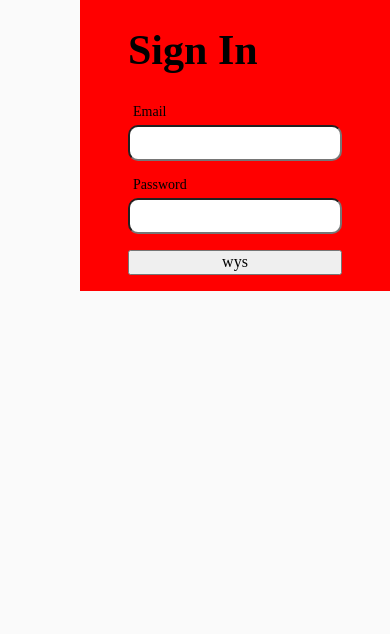
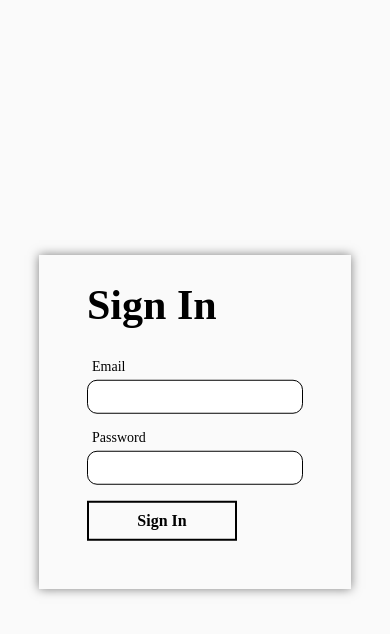
Before and after one commit to rvfvl/Fitness-Tracker, a React (Create React App) app: page /signin in a window 390 px wide. Shown: the top 634 px of the page. Built offline with nearby package versions, Linux system fonts and the light colour scheme; grey boxes are pictures that could not be loaded.

Commit message:
Added responsiveness for the login view.

```diff
--- /dev/null
+++ b/src/components/Button.js
@@ -0,0 +1,18 @@
+import styled from "styled-components";
+
+const Button = styled.button`
+  font-weight: 700;
+  width: ${({ width }) => width || "150px"};
+  height: 40px;
+  border: 2px solid black;
+  background-color: transparent;
+  transition: all 0.25s;
+  cursor: pointer;
+
+  &:hover {
+    background-color: black;
+    color: white;
+  }
+`;
+
+export default Button;
--- a/src/components/Input.js
+++ b/src/components/Input.js
@@ -4,6 +4,7 @@ import PropTypes from "prop-types";
 
 const StyledInput = styled.input`
   border-radius: 10px;
+  border: 1px solid black;
   height: 22px;
   padding: 5px;
 `;
--- a/src/components/LoginForm.js
+++ b/src/components/LoginForm.js
@@ -6,31 +6,43 @@ import Title from "components/Title";
 
 const SignInWrapper = styled.div`
   position: absolute;
-  width: 100%;
+  width: 80%;
   display: flex;
+  top: 50%;
+  left: 50%;
+  transform: translate(-50%, -50%);
 
   ${media.medium`
+    height: 80vh;
+    width: 70vw;
+    flex-direction: column;
+  `}
+
+  ${media.large`
+    flex-direction: row;
     height: 50vh;
-    width: 70vw;
-    top: 50%;
-    left: 50%;
-    transform: translate(-50%, -50%);
   `}
 `;
 
 const StyledImageContainer = styled.div`
   background-image: url("https://source.unsplash.com/featured/800x600/?gym");
-  object-fit: cover;
+  background-repeat: no-repeat;
+  background-size: 100% 100%;
+  box-shadow: ${({ theme }) => theme.shadows.default};
   position: relative;
-  top: -10%;
-  height: 120%;
-  width: 60%;
+  height: 100%;
+
+  ${media.large`
+    width: 60%;
+    top: -10%;
+    height: 120%;
+  `}
 `;
 
 const StyledFormWrapper = styled.div`
-  background-color: red;
+  box-shadow: ${({ theme }) => theme.shadows.container};
   flex-grow: 1;
-  padding: 1rem 3rem;
+  padding: 1rem 3rem 3rem;
 
   form {
     display: flex;
--- a/src/config/mediaQueries.js
+++ b/src/config/mediaQueries.js
@@ -2,8 +2,8 @@ import { css } from "styled-components";
 
 const sizes = {
   large: 1024,
-  medium: 768,
-  small: 481
+  medium: 828,
+  small: 362
 };
 
 const media = Object.keys(sizes).reduce((acc, label) => {
--- a/src/config/theme.js
+++ b/src/config/theme.js
@@ -2,6 +2,10 @@ const theme = {
   colors: {
     background: "#FAFAFA",
     primary: "red"
+  },
+  shadows: {
+    image: "0 0 4px 1px rgba(0, 0, 0, 0.3)",
+    container: "0 0 10px rgba(0, 0, 0, 0.5)"
   }
 };
 
--- a/src/pages/SignIn.js
+++ b/src/pages/SignIn.js
@@ -1,6 +1,7 @@
 import React from "react";
 import LoginForm from "components/LoginForm";
 import Input from "components/Input";
+import Button from "components/Button";
 
 const SignIn = () => {
   return (
@@ -9,7 +10,7 @@ const SignIn = () => {
         <form>
           <Input type="text" name="Email" />
           <Input type="password" name="Password" />
-          <button type="submit">wys</button>
+          <Button type="submit">Sign In</Button>
         </form>
       </LoginForm>
     </>
```
